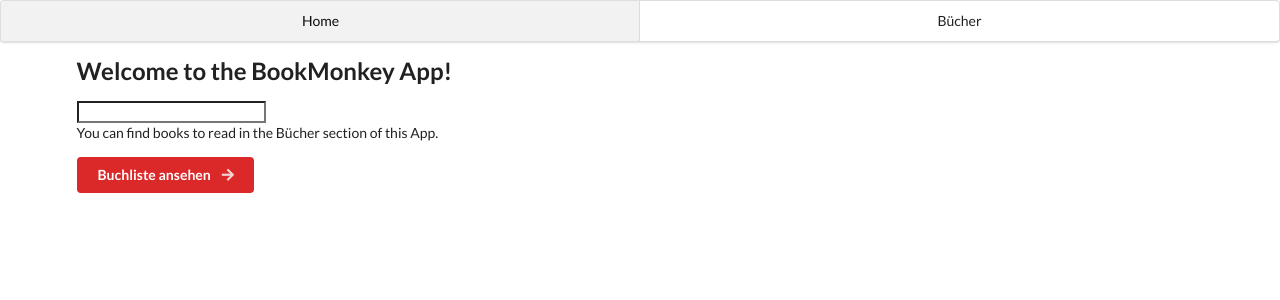
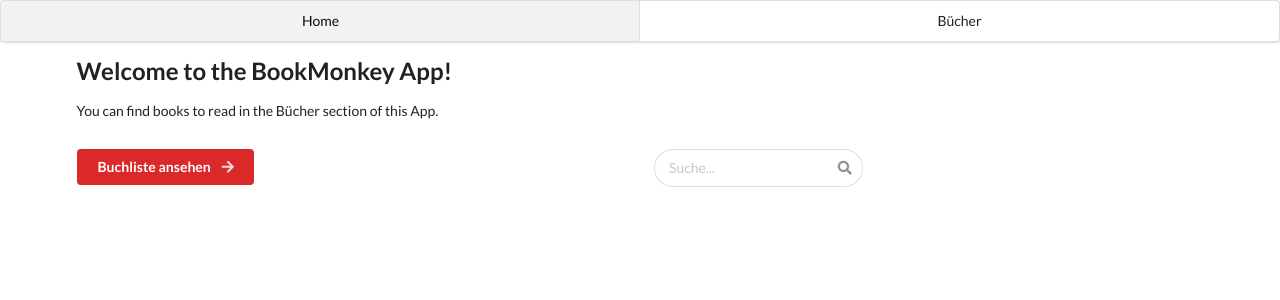
Before and after one commit to PavithiraManoharan/BookMonkey, an Angular app: page /home in a window 1280 px wide. Shown: the top 300 px of the page. Built offline with nearby package versions, Linux system fonts and the light colour scheme.

Commit message:
Working Search feature

```diff
--- a/src/app/book-list/book-list.component.ts
+++ b/src/app/book-list/book-list.component.ts
@@ -10,6 +10,7 @@ import { BookStoreService } from '../shared/book-store.service';
 export class BookListComponent implements OnInit {
   books: Book[];
 
+  // Important: Constructor initializes Dependency of Service
   constructor(private bs: BookStoreService) { }
 
   ngOnInit() {
--- a/src/app/home/home.component.ts
+++ b/src/app/home/home.component.ts
@@ -1,23 +1,28 @@
 import { Component, OnInit } from '@angular/core';
+import { Book } from '../shared/book';
+import { Router, ActivatedRoute } from '@angular/router';
 
 @Component({
   selector: 'bm-home',
   template: `
-    <div class="ui main container">
+    <div class="ui main container grid">
+    <div class="sixteen wide column">
     <h2>Welcome to the BookMonkey App!</h2>
-    <bm-search></bm-search>
-    <p>You can find books to read in the Bücher section of this App.</p>
-    <a routerLink="../books" class="ui red button">
+    <p>You can find books to read in the Bücher section of this App.</p></div>
+    <div class="eight wide column"><a routerLink="../books" class="ui red button">
     Buchliste ansehen <i class="right arrow icon"></i>
     </a></div>
+    <bm-search (bookSelected)="bookSelected($event)" class="eight wide column"></bm-search>
+    </div>
   `,
   styles: []
 })
-export class HomeComponent implements OnInit {
+export class HomeComponent {
 
-  constructor() { }
+  constructor(private router: Router, private route: ActivatedRoute) { }
 
-  ngOnInit() {
+  bookSelected(book: Book) {
+    this.router.navigate(['../books', book.isbn], { relativeTo: this.route });
   }
 
 }
--- a/src/app/search/search.component.html
+++ b/src/app/search/search.component.html
@@ -1 +1,14 @@
-<input (keyup)="keyup.emit(searchTerm.value)" #searchTerm type="text">
+<div class="ui search"  [ngClass]="{ loading: isLoading }">
+  <div class="ui icon input">
+    <input (keyup)="keyup.emit(searchTerm.value)" #searchTerm class="prompt" type="text" placeholder="Suche...">
+    <i class="search icon"></i>
+  </div>
+  <div class="results transition" [ngClass]="{ visible: foundBooks.length }">
+
+    <a href (click)="bookSelected.emit(book); false" class="result" *ngFor="let book of foundBooks">
+      <div class="content">
+        <div class="title" >{{ book.title }} </div>
+      </div>
+    </a>
+  </div>
+</div>
--- a/src/app/search/search.component.ts
+++ b/src/app/search/search.component.ts
@@ -10,6 +10,7 @@ import { Component, EventEmitter, OnInit, Output } from '@angular/core';
 })
 export class SearchComponent implements OnInit {
 
+  isLoading = false;
   foundBooks: Book[] = [];
 
   @Output() bookSelected = new EventEmitter<Book>();
@@ -21,9 +22,10 @@ export class SearchComponent implements OnInit {
     this.keyup.pipe(
       debounceTime(500),
       distinctUntilChanged(),
-      switchMap(searchTerm => this.bs.getAllSearch(searchTerm))
+      tap(() => this.isLoading = true),
+      switchMap(searchTerm => this.bs.getAllSearch(searchTerm)),
+      tap(() => this.isLoading = false)
       )
       .subscribe(books => this.foundBooks = books);
   }
-
 }
```
